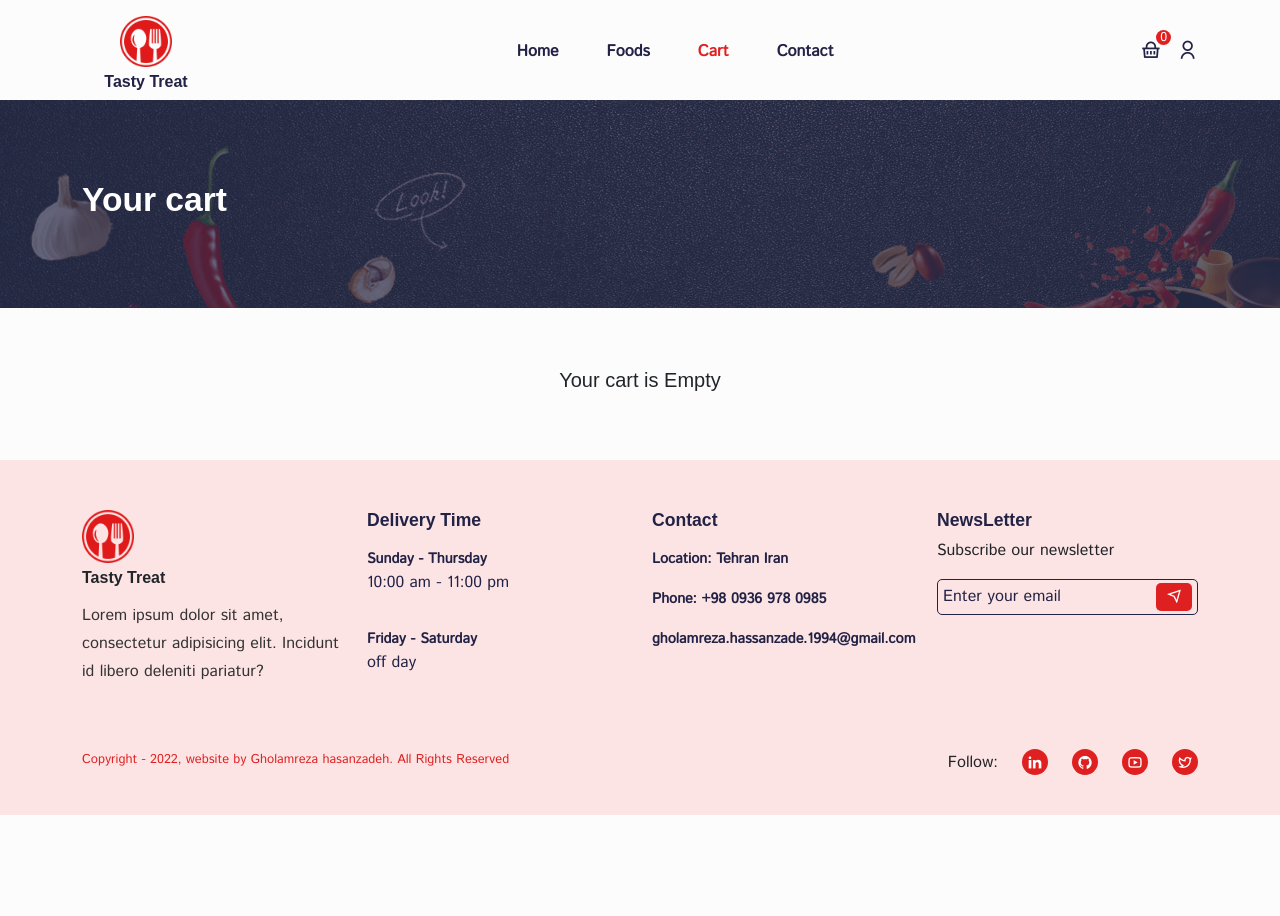
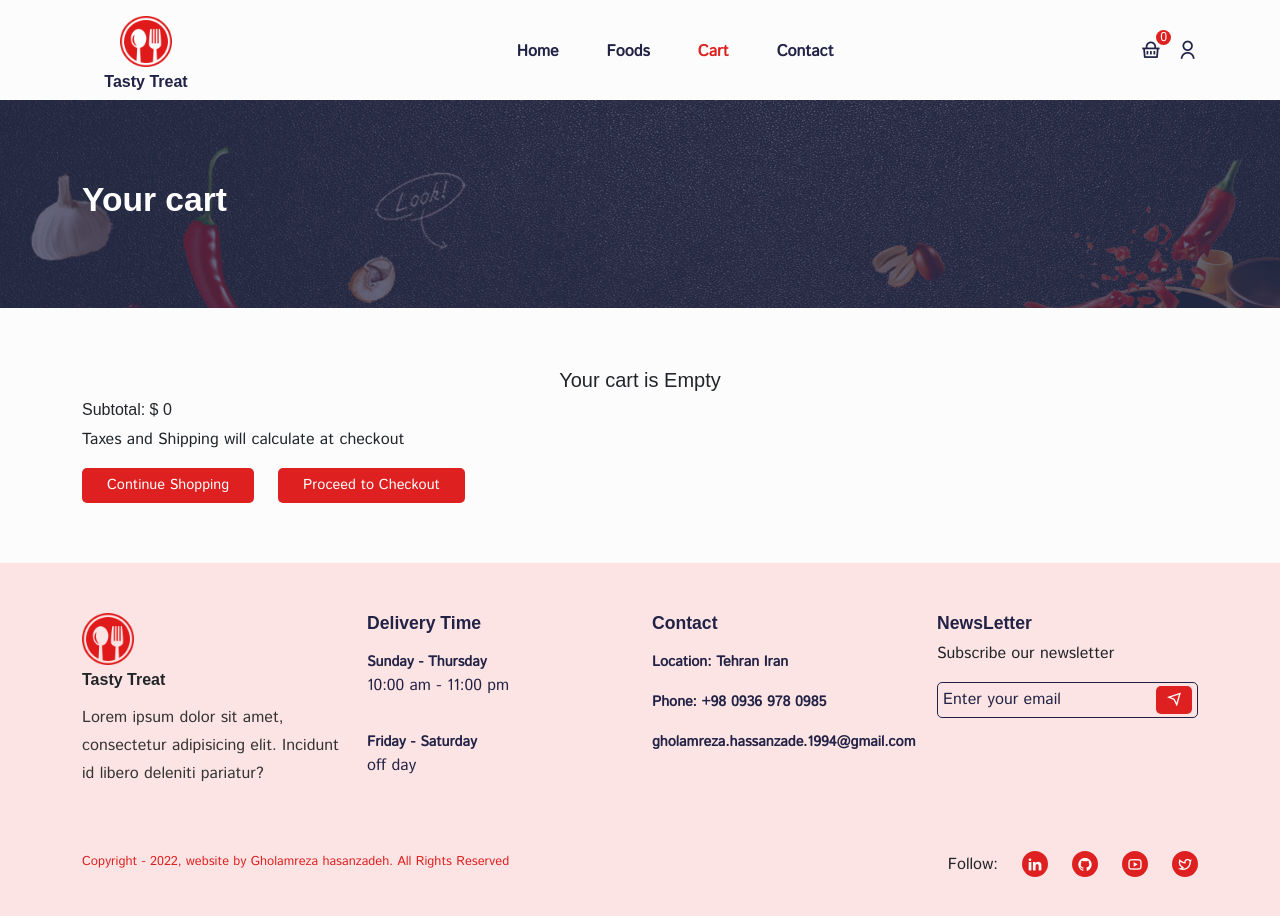
Before and after one commit to gholamreza-hasnzade/Reactjs-food-App-redux-toolkit, a React (Create React App) app: page /cart in a window 1280 px wide. Before the commit the page ends 815 px from the top, so only its background shows below. Built offline with nearby package versions, Linux system fonts and the light colour scheme; a web font is replaced by a local one.

Commit message:
fixed Subtotal

```diff
--- a/src/pages/cart/Cart.jsx
+++ b/src/pages/cart/Cart.jsx
@@ -1,15 +1,17 @@
 import React from "react";
 import { useSelector, useDispatch } from "react-redux";
 import { Container, Row, Col } from "reactstrap";
+import { Link } from "react-router-dom";
 
 import { cartActions } from "../../store/shopping-cart/CartSlice";
-
 import { CommonSection } from "../../components/UI";
 import Helmet from "../../components/helmet/Helmet";
 
 import "./cart.css";
 const Cart = () => {
   const cartItems = useSelector((state) => state.cart.cartItems);
+  const totalAmount = useSelector((state) => state.cart.totalAmount);
+
   return (
     <Helmet title={"cart"}>
       <CommonSection title={"Your cart"} />
@@ -32,11 +34,26 @@ const Cart = () => {
                   </thead>
                   <tbody>
                     {cartItems.map((item, index) => (
-                      <Tr item={item} key={index} />
+                      <RenderItem item={item} key={index} />
                     ))}
                   </tbody>
                 </table>
               )}
+              <div>
+                <h6>
+                  Subtotal: <span>$ {totalAmount}</span>
+                </h6>
+                <p>Taxes and Shipping will calculate at checkout</p>
+                <div className="cart__page-btn">
+                  <button className="addToCart__btn me-4">
+                    <Link to={"/foods"}>Continue Shopping</Link>
+                  </button>
+
+                  <button className="addToCart__btn">
+                    <Link to={"/checkout"}>Proceed to Checkout</Link>
+                  </button>
+                </div>
+              </div>
             </Col>
           </Row>
         </Container>
@@ -45,7 +62,7 @@ const Cart = () => {
   );
 };
 
-const Tr = ({ item }) => {
+const RenderItem = ({ item }) => {
   const { id, title, price, image01, quantity } = item;
   const dispatch = useDispatch();
 
--- a/src/pages/cart/cart.css
+++ b/src/pages/cart/cart.css
@@ -13,3 +13,7 @@ th {
   cursor: pointer;
   color: #df2020;
 }
+
+.cart__page-btn button a:hover {
+  color: #fff;
+}
```
